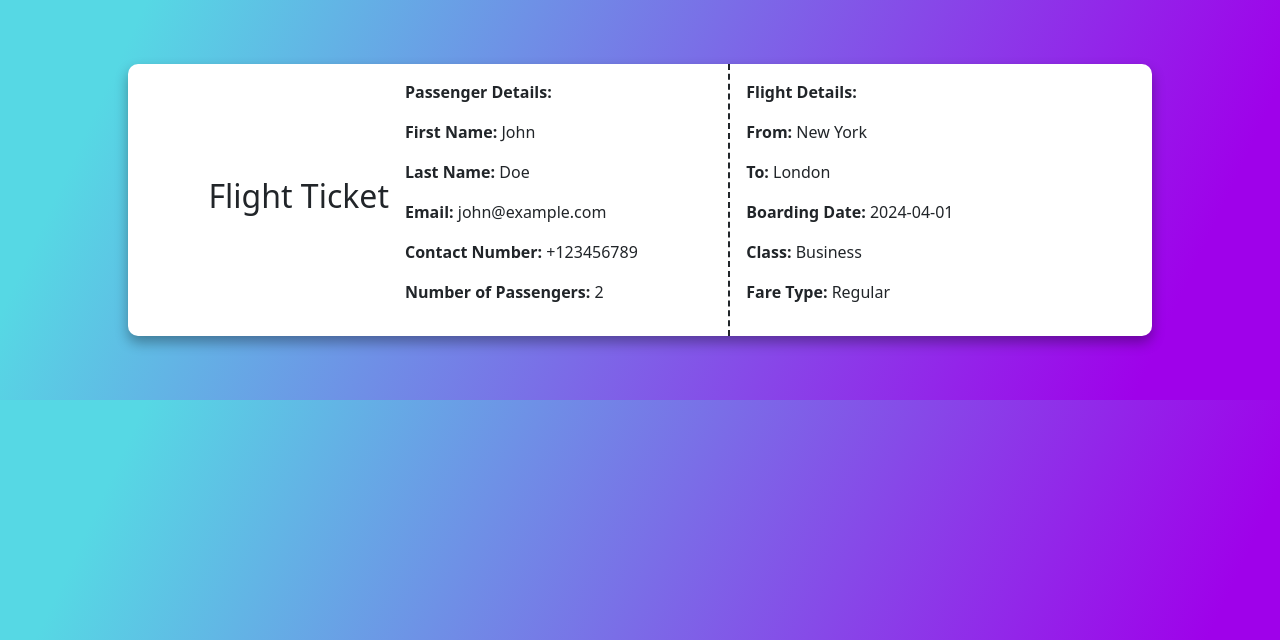
After one commit to wtprojectttt/bookkaro, a PHP site: page /pass.html in a window 1280 px wide. The commit adds this page. Shown: the top 640 px of the page. Run offline with PHP 8.4, Linux system fonts and the light colour scheme.

Commit message:
baki kal karta

```diff
--- /dev/null
+++ b/pass.css
@@ -0,0 +1,30 @@
+*{
+    margin: 0;
+    padding: 0;
+}
+
+body{
+    font-family: Verdana, Geneva, Tahoma, sans-serif;
+    display: flex;
+    justify-content: center;
+    align-items: center;
+    background: linear-gradient(115deg, #56d8e4 10%, #9f01ea 90%);
+    min-height: 50vh;
+}
+
+.ticket{
+    /* padding: 20px; */
+    width: 80%;
+    box-shadow: 0 .4rem .8rem #0005;
+    background-color: white;
+    border-radius: 10px;
+    display: flex;
+    justify-content: center;
+    align-items: center;
+}
+
+.userd{
+    border-right-style: dashed;
+    border-width: 2px;
+
+}
--- /dev/null
+++ b/pass.html
@@ -0,0 +1,32 @@
+<!DOCTYPE html>
+<html lang="en">
+<head>
+    <meta charset="UTF-8">
+    <meta name="viewport" content="width=device-width, initial-scale=1.0">
+    <title>Flight Ticket</title>
+    <link rel="stylesheet" href="pass.css">
+    <link href="https://cdn.jsdelivr.net/npm/bootstrap@5.3.3/dist/css/bootstrap.min.css" rel="stylesheet">
+  <script src="https://cdn.jsdelivr.net/npm/bootstrap@5.3.3/dist/js/bootstrap.bundle.min.js"></script>
+</head>
+<body>
+    <div class="ticket">
+        <h2>Flight Ticket</h2>
+        <div class="col-sm-4 p-3 userd">
+            <p><strong>Passenger Details:</strong></p>
+            <p><strong>First Name:</strong> John</p>
+            <p><strong>Last Name:</strong> Doe</p>
+            <p><strong>Email:</strong> john@example.com</p>
+            <p><strong>Contact Number:</strong> +123456789</p>
+            <p><strong>Number of Passengers:</strong> 2</p>
+        </div>
+        <div class="col-sm-4 p-3 flightd">
+            <p><strong>Flight Details:</strong></p>
+            <p><strong>From:</strong> New York</p>
+            <p><strong>To:</strong> London</p>
+            <p><strong>Boarding Date:</strong> 2024-04-01</p>
+            <p><strong>Class:</strong> Business</p>
+            <p><strong>Fare Type:</strong> Regular</p>
+        </div>
+    </div>
+</body>
+</html>
```
Also changed, not shown: search.css (+0 -23 lines).
